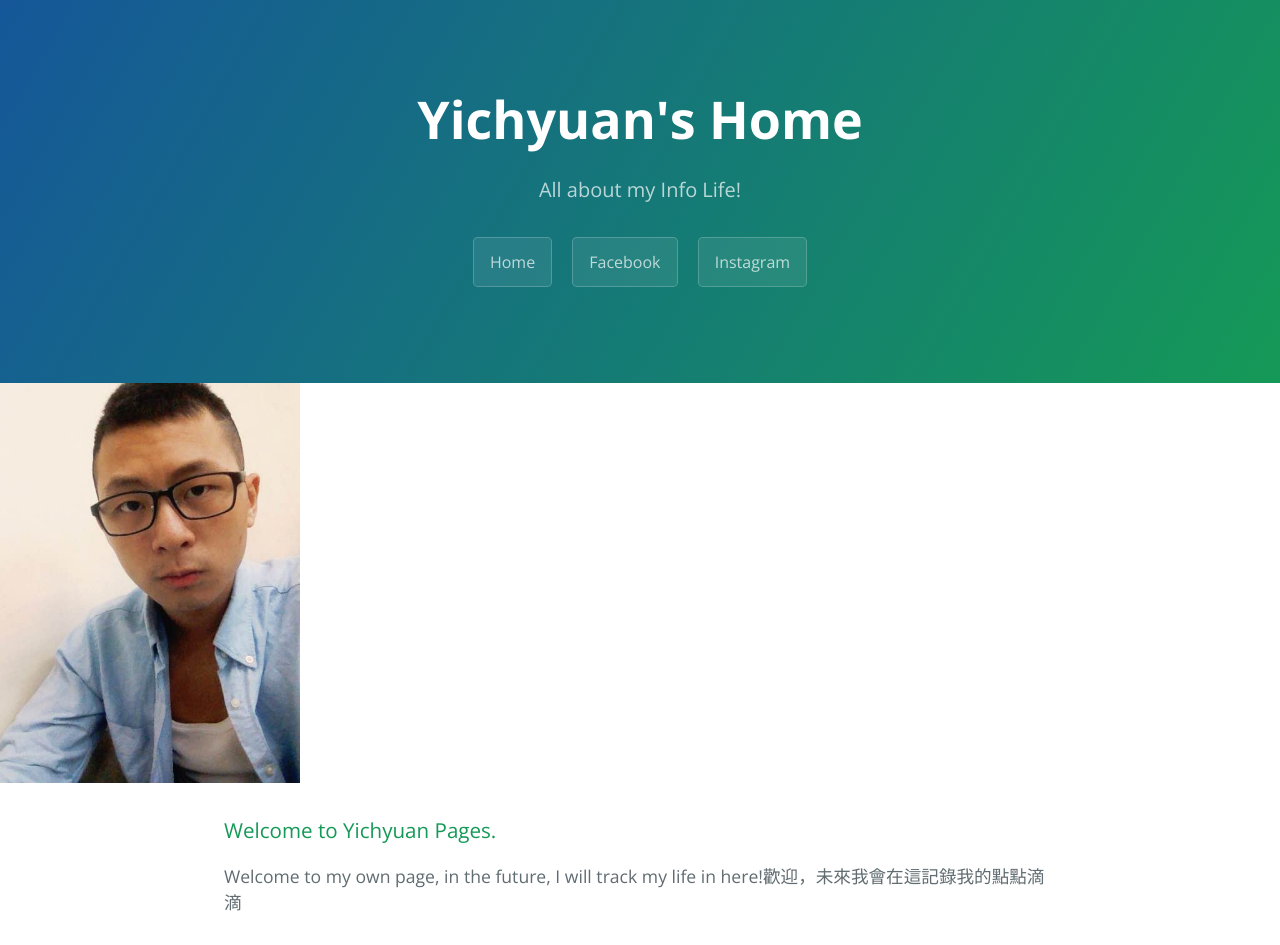
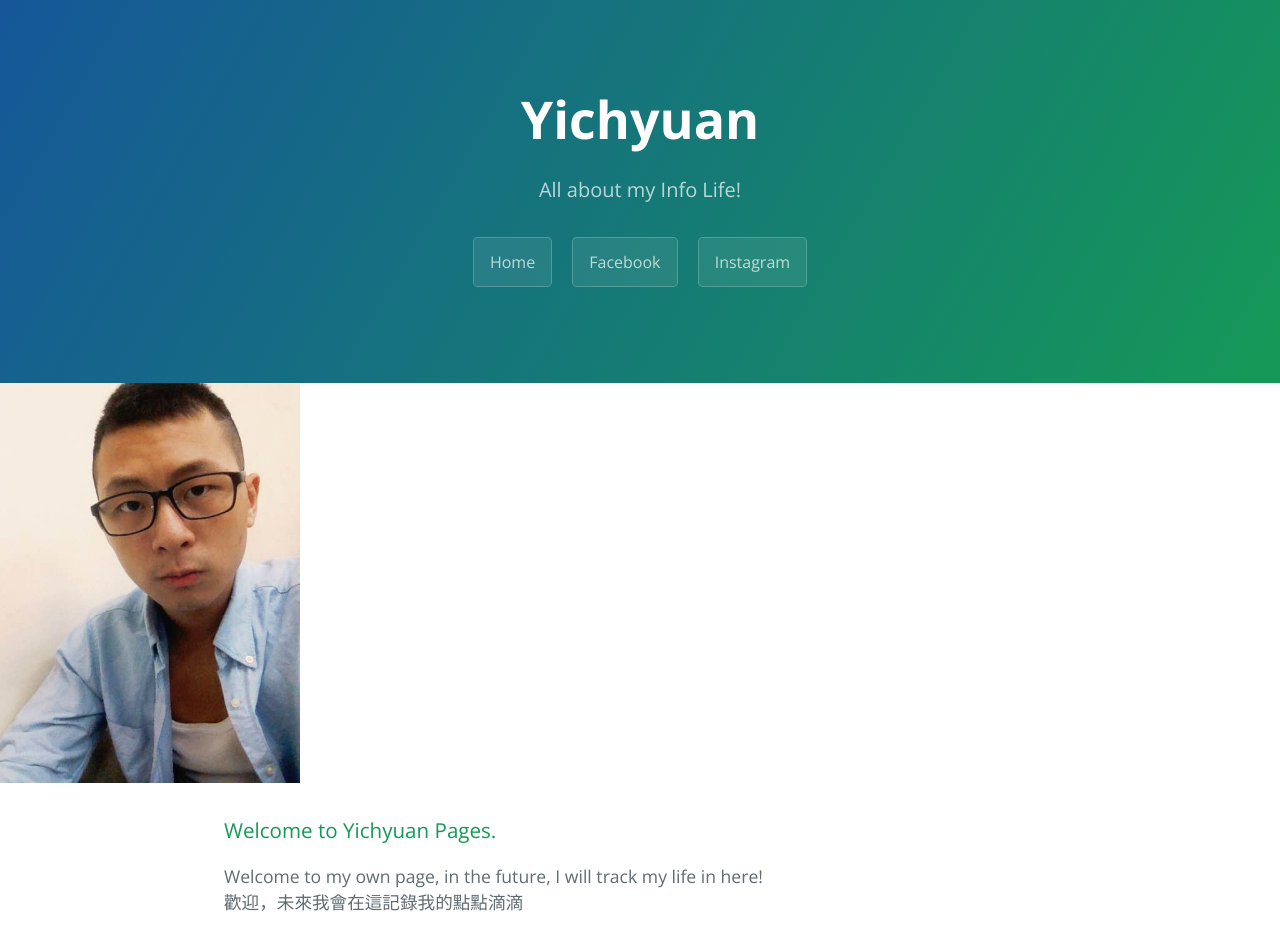
Before and after one commit to yichyuan/yichyuan, a plain HTML site: page index.html in a window 1280 px wide. Shown: the top 945 px of the page. Drawn offline with nearby package versions, Linux system fonts and the light colour scheme.

Commit message:
Update index.html

```diff
--- a/index.html
+++ b/index.html
@@ -11,7 +11,7 @@
   </head>
   <body>
     <section class="page-header">
-      <h1 class="project-name">Yichyuan&#39;s Home</h1>
+      <h1 class="project-name">Yichyuan</h1>
       <h2 class="project-tagline">All about my Info Life!</h2>
       <a href="https://yichyuan.github.io/yichyuan/" class="btn">Home</a>
       <a href="fb.com/yichyuan.lee" class="btn">Facebook</a>
@@ -24,7 +24,7 @@
       <h3>
 <a id="welcome-to-yichyuan-pages" class="anchor" href="#welcome-to-yichyuan-pages" aria-hidden="true"><span aria-hidden="true" class="octicon octicon-link"></span></a>Welcome to Yichyuan Pages.</h3>
 
-<p>Welcome to my own page, in the future, I will track my life in here!歡迎，未來我會在這記錄我的點點滴滴</p>
+<p>Welcome to my own page, in the future, I will track my life in here!<br>歡迎，未來我會在這記錄我的點點滴滴</p>
 
 <h3>
 <a id="designer-templates" class="anchor" href="#designer-templates" aria-hidden="true"><span aria-hidden="true" class="octicon octicon-link"></span></a>Designer Templates</h3>
```
